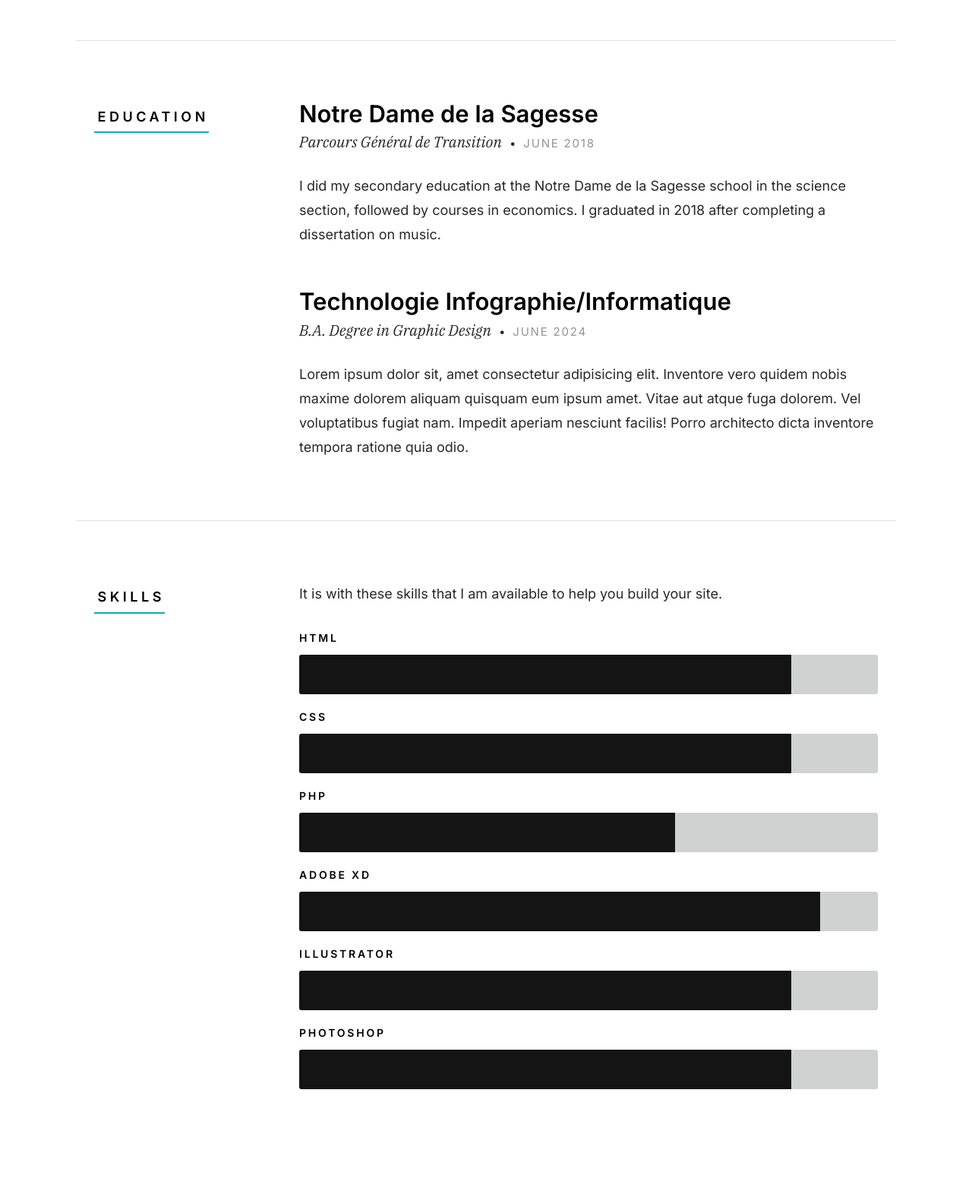
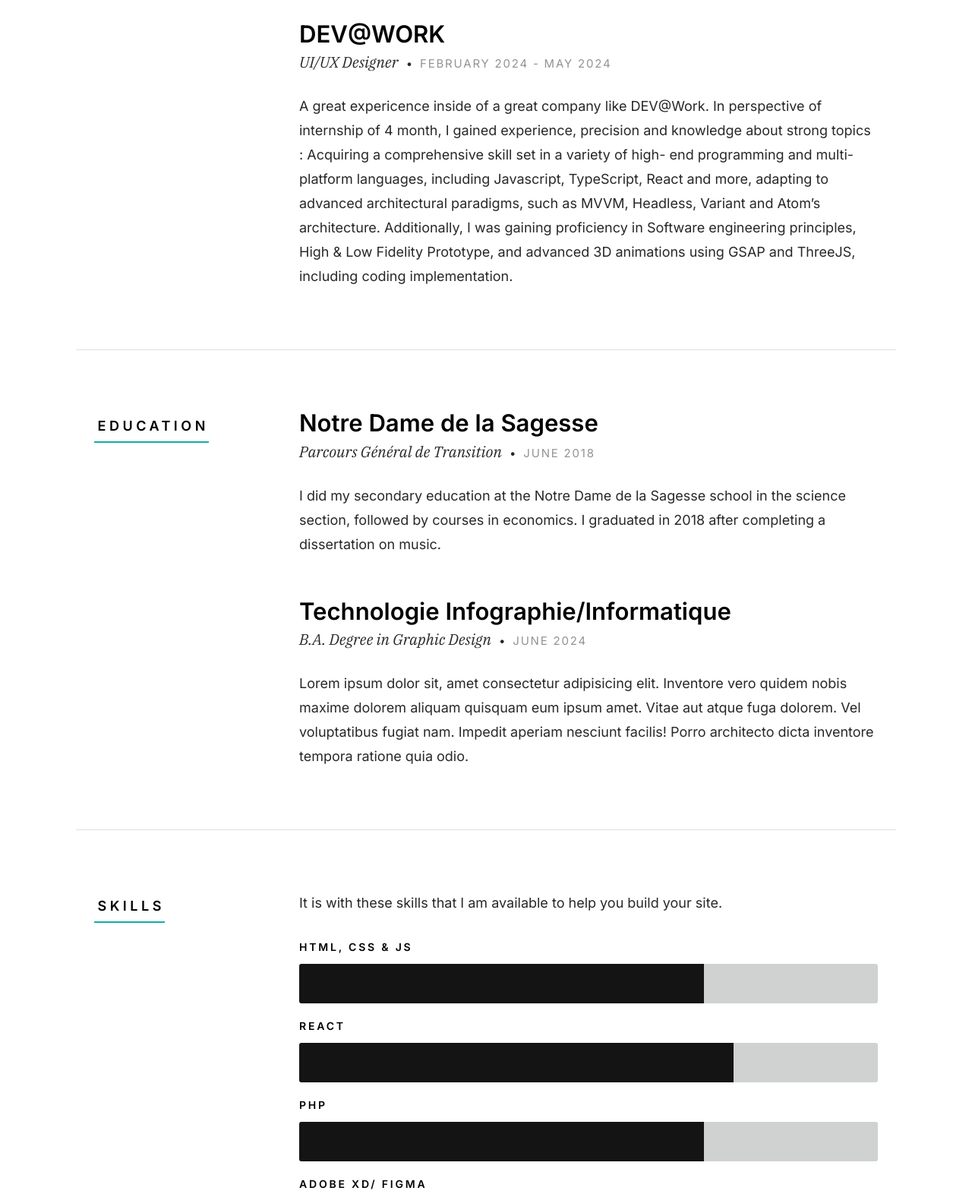
Before and after one commit to edenk77/portfolioV2, a plain HTML site: page index.html in a window 1280 px wide. Shown: the part 2140-3712 px from the top of the page at 76% size. Drawn offline with Linux system fonts and the light colour scheme.

Commit message:
Changement2

```diff
--- a/index.html
+++ b/index.html
@@ -197,29 +197,35 @@
                         interface.
                     </p>
 
-                </div> <!-- end resume-block -->
+                </div>
 
-                <!-- <div class="resume-block">
+                <div class="resume-block">
 
                     <div class="resume-block__header">
-                        <h4 class="h3">Facebook</h4>
+                        <h4 class="h3">DEV@WORK</h4>
                         <p class="resume-block__header-meta">
                             <span>UI/UX Designer</span>
                             <span class="resume-block__header-date">
-                                August 2016 - July 2019
+                                February 2024 - May 2024
                             </span>
                         </p>
                     </div>
 
                     <p>
-                        Lorem ipsum dolor sit, amet consectetur adipisicing elit. Inventore
-                        vero quidem nobis maxime dolorem aliquam quisquam eum ipsum amet. Vitae
-                        aut atque fuga dolorem. Vel voluptatibus fugiat nam. Impedit aperiam
-                        nesciunt facilis! Porro architecto dicta inventore tempora ratione quia odio.
+                        A great expericence inside of a great company like DEV@Work. In perspective of internship of 4
+                        month, I gained experience, precision and knowledge about strong topics : Acquiring a
+                        comprehensive skill set in a variety of high-
+                        end programming and multi-platform languages, including Javascript, TypeScript,
+                        React and more, adapting to advanced architectural paradigms, such as
+                        MVVM, Headless, Variant and Atom’s architecture. Additionally, I was gaining
+                        proficiency in Software engineering principles, High & Low Fidelity Prototype, and
+                        advanced 3D animations using GSAP and ThreeJS, including coding
+                        implementation.
                     </p>
 
-                </div> end resume-block -->
+                </div>
             </div>
+
         </div>
 
 
@@ -284,28 +290,28 @@
 
                     <ul class="skill-bars-fat">
                         <li>
-                            <div class="progress percent85"></div>
-                            <strong>HTML</strong>
+                            <div class="progress percent70"></div>
+                            <strong>HTML, CSS & JS</strong>
                         </li>
                         <li>
-                            <div class="progress percent85"></div>
-                            <strong>CSS</strong>
+                            <div class="progress percent75"></div>
+                            <strong>React</strong>
                         </li>
                         <li>
-                            <div class="progress percent65"></div>
+                            <div class="progress percent70"></div>
                             <strong>PHP</strong>
                         </li>
                         <li>
                             <div class="progress percent90"></div>
-                            <strong>ADOBE XD</strong>
+                            <strong>ADOBE XD/ Figma</strong>
                         </li>
                         <li>
-                            <div class="progress percent85"></div>
-                            <strong>Illustrator</strong>
+                            <div class="progress percent90"></div>
+                            <strong>Adobe Creative Cloud</strong>
                         </li>
                         <li>
-                            <div class="progress percent85"></div>
-                            <strong>Photoshop</strong>
+                            <div class="progress percent90"></div>
+                            <strong>Tailwind CSS</strong>
                         </li>
                     </ul>
 
@@ -538,15 +544,15 @@
     ================================================== -->
     <section class="s-cta">
 
-        <div class="row">
+        <!-- <div class="row">
             <div class="column">
                 <h3 class="h2 section-desc">
                     Need a great reliable web hosting?
                 </h3>
             </div>
-        </div> <!-- end heading-block -->
+        </div> end heading-block -->
 
-        <div class="row cta-content">
+        <!-- <div class="row cta-content">
             <div class="column">
                 <p>
                     We highly recommend <a href="https://www.dreamhost.com/r.cgi?287326">DreamHost</a>.
@@ -556,7 +562,7 @@
 
                 <a href="https://www.dreamhost.com/r.cgi?287326" class="btn btn--primary h-full-width">Get Started</a>
             </div>
-        </div> <!-- end cta-content -->
+        </div> end cta-content -->
 
     </section> <!-- end s-cta -->
 
```
